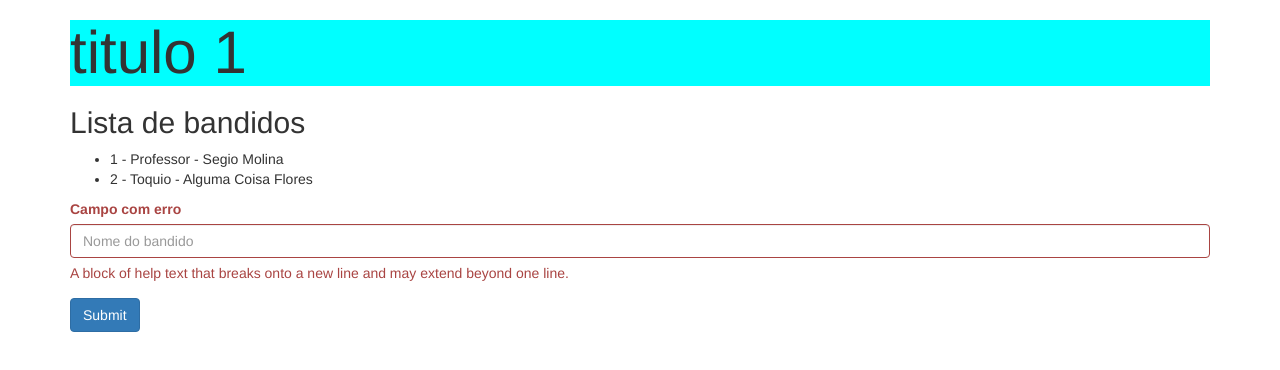
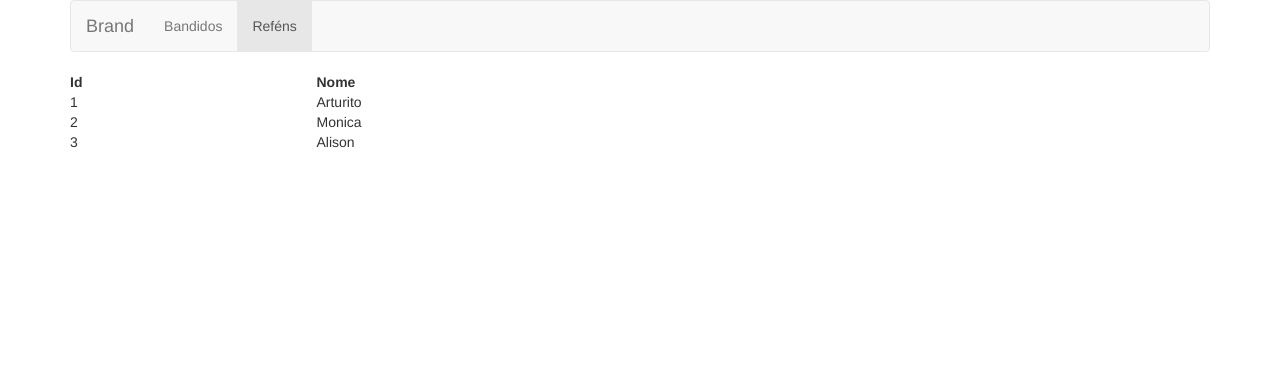
Before and after one commit to victorfarias/La-Casa-De-Papel-Angular, an Angular app: page /hostages in a window 1280 px wide. Shown: the top 370 px of the page. Built offline with nearby package versions, Linux system fonts and the light colour scheme.

Commit message:
Routing class

```diff
--- a/src/app/app.component.html
+++ b/src/app/app.component.html
@@ -1,7 +1,4 @@
 <div class="container">
-  <app-title
-      [title]="'titulo 1'"
-      (foiClicado)="filhoFoiClicado($event)"></app-title>
-  <app-bandit-list [bandits]="bandits"></app-bandit-list>
-  <app-input-bandit (newBandit)="addBandit($event)"></app-input-bandit>
+  <app-navbar></app-navbar>
+  <router-outlet></router-outlet>
 </div>
--- a/src/app/app.module.ts
+++ b/src/app/app.module.ts
@@ -7,6 +7,10 @@ import { AppComponent } from './app.component';
 import { TitleComponent } from './title/title.component';
 import { BanditListComponent } from './bandit-list/bandit-list.component';
 import { InputBanditComponent } from './input-bandit/input-bandit.component';
+import { NavbarComponent } from './navbar/navbar.component';
+import { HostagesListComponent } from './hostages-list/hostages-list.component';
+import { routing } from './app.routing';
+
 
 
 @NgModule({
@@ -14,11 +18,14 @@ import { InputBanditComponent } from './input-bandit/input-bandit.component';
     AppComponent,
     TitleComponent,
     BanditListComponent,
-    InputBanditComponent
+    InputBanditComponent,
+    NavbarComponent,
+    HostagesListComponent
   ],
   imports: [
     BrowserModule,
-    FormsModule
+    FormsModule ,
+    routing
   ],
   providers: [],
   bootstrap: [AppComponent]
--- /dev/null
+++ b/src/app/app.routing.ts
@@ -0,0 +1,12 @@
+import { Routes, RouterModule } from '@angular/router'
+
+import { HostagesListComponent } from './hostages-list/hostages-list.component';
+import { BanditListComponent } from './bandit-list/bandit-list.component';
+
+const APP_ROUTES: Routes =[
+    {path:"", redirectTo:"/bandits",pathMatch:"full"},
+    {path:"bandits", component:BanditListComponent},
+    {path:"hostages", component:HostagesListComponent}
+]
+
+export const routing = RouterModule.forRoot(APP_ROUTES);
--- a/src/app/bandit-list/bandit-list.component.html
+++ b/src/app/bandit-list/bandit-list.component.html
@@ -1,9 +1,26 @@
-<h2>
-  Lista de bandidos
-</h2>
-<ul>
-  <li *ngFor="let i=index;let bandit of bandits;">
-    {{ bandit.id + " - " + bandit.fake_name + " - " +bandit.real_name }}
-  </li>
+<table class="table table-striped">
+  <tr>
+    <th>
+      Id
+    </th>
+    <th>
+      Nome Falso
+    </th>
+    <th>
+      Nome Real
+    </th>
+  </tr>
+  <tr *ngFor="let bandit of bandits;">
+    <td>
+      {{ bandit.id }}
+    </td>
+    <td>
+      {{ bandit.fake_name }}
+    </td>
+    <td>
+      {{ bandit.real_name }}
+    </td>
 
-</ul>
+  </tr>
+
+</table>
--- /dev/null
+++ b/src/app/hostage/hostage.model.ts
@@ -0,0 +1,5 @@
+export class Hostage{
+    constructor(public id:number,
+        public name:string){
+    }
+}
--- /dev/null
+++ b/src/app/hostages-list/hostages-list.component.html
@@ -0,0 +1,19 @@
+<table class="table table-striped">
+    <tr>
+      <th>
+        Id
+      </th>
+      <th>
+        Nome
+      </th>
+    </tr>
+    <tr *ngFor="let hostage of hostages;">
+      <td>
+        {{ hostage.id }}
+      </td>
+      <td>
+        {{ hostage.name }}
+      </td>
+    </tr>
+
+  </table>
--- /dev/null
+++ b/src/app/hostages-list/hostages-list.component.ts
@@ -0,0 +1,21 @@
+import { Hostage } from './../hostage/hostage.model';
+import { Component, OnInit } from '@angular/core';
+
+@Component({
+  selector: 'app-hostages-list',
+  templateUrl: './hostages-list.component.html',
+  styleUrls: ['./hostages-list.component.css']
+})
+export class HostagesListComponent implements OnInit {
+
+  hostages: Hostage[] = [
+    new Hostage(1, "Arturito"),
+    new Hostage(2, "Monica"),
+    new Hostage(3, "Alison")
+  ]
+  constructor() { }
+
+  ngOnInit() {
+  }
+
+}
--- /dev/null
+++ b/src/app/navbar/navbar.component.html
@@ -0,0 +1,30 @@
+<nav class="navbar navbar-default">
+    <div class="container-fluid">
+      <!-- Brand and toggle get grouped for better mobile display -->
+      <div class="navbar-header">
+        <button type="button" class="navbar-toggle collapsed" data-toggle="collapse" data-target="#bs-example-navbar-collapse-1" aria-expanded="false">
+          <span class="sr-only">Toggle navigation</span>
+          <span class="icon-bar"></span>
+          <span class="icon-bar"></span>
+          <span class="icon-bar"></span>
+        </button>
+        <a class="navbar-brand" href="#">Brand</a>
+      </div>
+
+      <!-- Collect the nav links, forms, and other content for toggling -->
+      <div class="collapse navbar-collapse" id="bs-example-navbar-collapse-1">
+        <ul class="nav navbar-nav">
+          <li routerLinkActive="active">
+            <a routerLink="/bandits" href="#">
+              Bandidos
+            </a>
+          </li>
+          <li routerLinkActive="active">
+            <a routerLink="/hostages" href="#">
+              Reféns
+            </a>
+          </li>
+        </ul>
+      </div><!-- /.navbar-collapse -->
+    </div><!-- /.container-fluid -->
+  </nav>
--- /dev/null
+++ b/src/app/navbar/navbar.component.ts
@@ -0,0 +1,15 @@
+import { Component, OnInit } from '@angular/core';
+
+@Component({
+  selector: 'app-navbar',
+  templateUrl: './navbar.component.html',
+  styleUrls: ['./navbar.component.css']
+})
+export class NavbarComponent implements OnInit {
+
+  constructor() { }
+
+  ngOnInit() {
+  }
+
+}
```
Also changed, not shown: src/app/hostages-list/hostages-list.component.css (added), src/app/navbar/navbar.component.css (added), 2 other files (tests, documents, lock files or other folders).
